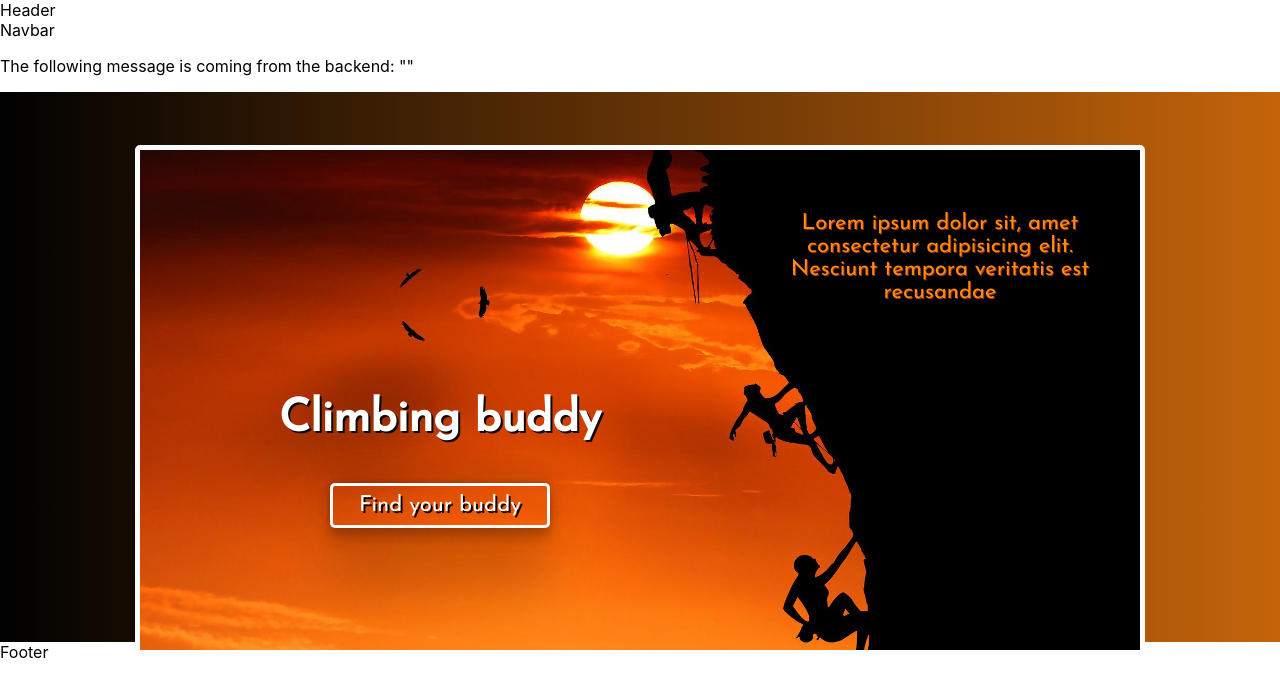
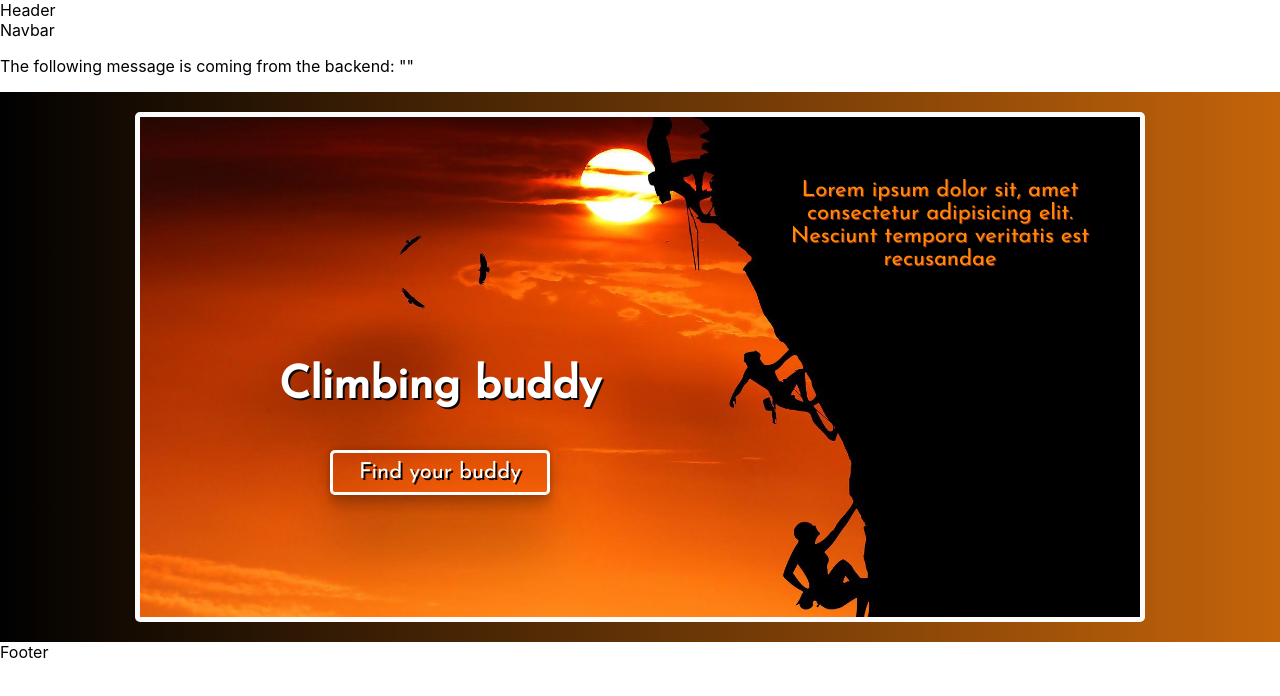
Before and after one commit to mz106/climbing-buddy-fe, a React (Create React App) app: page / in a window 1280 px wide. Shown: the top 696 px of the page. Built offline with nearby package versions, Linux system fonts and the light colour scheme; no server answers.

Commit message:
31 landing page design added

```diff
--- a/src/pages/landingPage/LandingPage.css
+++ b/src/pages/landingPage/LandingPage.css
@@ -12,13 +12,12 @@ background: -webkit-linear-gradient(to right, #010101, #d46c04);
 background: linear-gradient(to right, #010101, #c4640a);
 
     height: 550px;
+    display: flex;
 }
 .landing-page-main{
 
-    position: absolute;
-    top: 50%;
-    left: 50%;
-    transform: translate(-50%, -50%);
+margin: auto;
+
     background-image: url("./Images/wallpaper.jpg") ;
     background-position: center;
     background-repeat: no-repeat;
```
